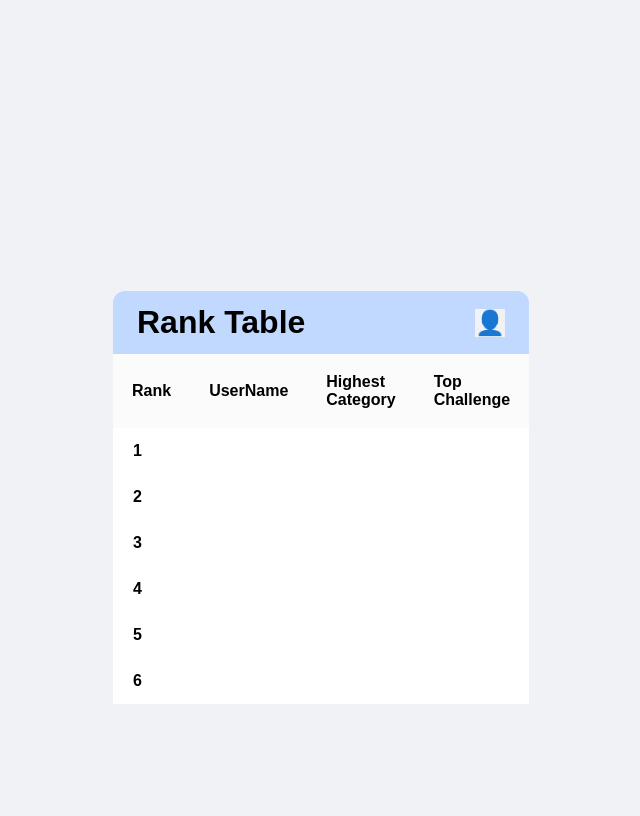
After one commit to Pure1359/DeepCurrent-Project, a Python web app: template app/templates/ranktable.html in a window 1280 px wide. The commit adds this page. Shown: the whole page, without its empty margins (319-959 px from the left). Run offline with Jinja, Linux system fonts and the light colour scheme; the template is opened without the code that fills it, so the values that code supplies are empty.

Commit message:
card and table code

```diff
--- a/app/templates/card.html
+++ b/app/templates/card.html
@@ -10,7 +10,7 @@
         <div class="card-header">
             <div class="card-title">
                 <div class="card-icon">
-                    <img src="/workspaces/DeepCurrent-Project/app/templates/travel_luggage_and_bags_24dp_E3E3E3_FILL0_wght400_GRAD0_opsz24 1.svg" alt="Luggage Icon">
+                    <img src="/workspaces/DeepCurrent-Project/app/templates/travel_luggage_and_bags_24dp_E3E3E3_FILL0_wght400_GRAD0_opsz24 1.svg" alt="icon">
                 </div>
                 <h3>Travel</h3>
             </div>
--- /dev/null
+++ b/app/templates/ranktable.html
@@ -0,0 +1,72 @@
+<!DOCTYPE html>
+<html lang="en">
+<head>
+    <meta charset="UTF-8">
+    <title>Rank Table</title>
+    <link rel="stylesheet" href="style.css">
+  </head>
+
+  <body>
+<div class="rank-card">
+    <div class="rank-header">
+      <h1>Rank Table</h1>
+      <div class="profile-icon">👤</div>
+    </div>
+
+    <table class="rank-table">
+        <thead>
+            <tr>
+                <th>Rank</th>
+                <th>UserName</th>
+                <th>Highest Category</th>
+                <th>Top Challenge</th>
+            </tr>
+        </thead>
+        <tbody>
+            <tr>
+                <td></td>
+                <td></td>
+                <td></td>
+                <td></td>
+            </tr>
+            <tr>
+                <td></td>
+                <td></td>
+                <td></td>
+                <td></td>
+              </tr>
+              <tr>
+                <td></td>
+                <td></td>
+                <td></td>
+                <td></td>
+              </tr>
+              <tr>
+                <td></td>
+                <td></td>
+                <td></td>
+                <td></td>
+              </tr>
+              <tr>
+                <td></td>
+                <td></td>
+                <td></td>
+                <td></td>
+              </tr>
+              <tr>
+                <td></td>
+                <td></td>
+                <td></td>
+                <td></td>
+              </tr>
+        </tbody>
+    </table>
+
+
+
+
+
+
+  </body>
+
+</html>
--- a/app/templates/style.css
+++ b/app/templates/style.css
@@ -13,18 +13,28 @@ body {
     border: 2px solid #153A39;
     border-radius: 16px;
     display: flex;
+    flex-direction: column;
+    justify-content: space-between;
+    padding: 16px;
+    box-sizing: border-box;
 }
 
 .card-header {
     display: flex;
     justify-content: space-between;
+    align-items: flex-start;
+}
+
+.card-title {
+    display: flex;
     align-items: center;
+    gap: 10px;
 }
 
 .card-title h3 {
     width: 232px;
     height: 18px;
-    font: Heading/Font Family;
+    margin: 0;
 }
 
 
@@ -32,13 +42,132 @@ body {
 .card-icon img {
     width: 52px;
     height: 40px;
-    object-fit: contain;
+    display: block;
+}
+
+.card-menu {
+    background: transparent;
+    border: none;
+    font-size: 20px;
+    cursor: pointer;
+    color: #153A39;
+}
+
+.card-body {
+    margin-top: 12px;
+    display: flex;
+    flex-direction: column;
+    gap: 10px;
+    width: 260px
+}
+
+.card-metrics {
+    display: flex;
+    margin-bottom: 12px;
+    justify-content: space-between;
+    align-items: center;
+}
+
+
+.card-metrics span {
+    font-size: 16px;
+    color: #333;
+}
+
+
+.card-metrics div {
+    font-size: 16px;
+    font-weight: 600;
+    color: #000;
+}
+
+.trend-updown::before {
+    content: "↑ %";
+    color: #7BC96F;
+    font-size: 16px;
+}
+
+.card-footer {
+    display: flex;
+    justify-content: space-between;
+    align-items: center;
+    margin-top: 16px;
 }
 
 .add-button {
     width: 44px;
     height: 44px;
+    border-radius: 50%;
+    font-size: 24px;
     display: flex;
+    align-items: center;
     justify-content: center;
+}
+
+
+
+.rank-card {
+    width: 448px;
+    height: 266px;
+    border-radius: 16px;
+    display: flex;
+    flex-direction: column;
+    justify-content: space-between;
+    padding: 16px;
+    box-sizing: border-box;
+    background: #f0f2f5;
+}
+
+
+
+.rank-header {
+    display: flex;
+    justify-content: space-between;
     align-items: center;
+    padding: 13px 24px;
+    background: #C1D9FF;
+    border-radius: 12px 12px 0 0;
 }
+
+.rank-header h1 {
+    margin : 0;
+    font-weight: bold;
+}
+
+.profile-icon {
+    font-size: 24px;
+    background: #f0f2f5;
+    display: flex;
+    align-items: center;
+    justify-content: center;
+  }
+
+
+.rank-table {
+    width: 100%;
+    border-collapse: collapse;
+    counter-reset: row;
+    background: white;
+}
+
+.rank-table th,
+.rank-table td {
+    padding: 14px 20px;
+}
+
+.rank-table thead th{
+    text-align: left;
+    padding: 19px;
+    background: #FCFBFC;
+}
+
+.rank-table tbody tr {
+    counter-increment: row;
+  }
+
+.rank-table tbody tr td:first-child::before {
+    content: counter(row);
+    margin-right: 12px;
+    font-weight: bold;
+
+}
```
